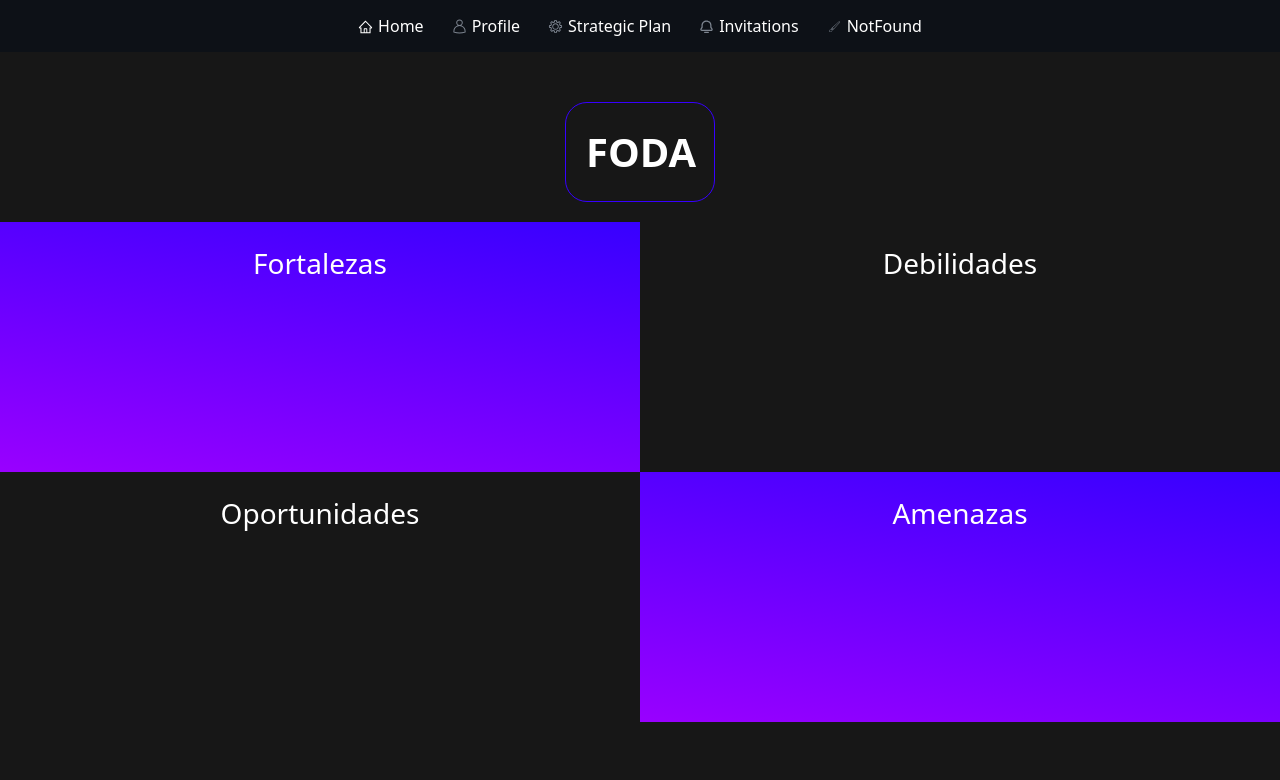
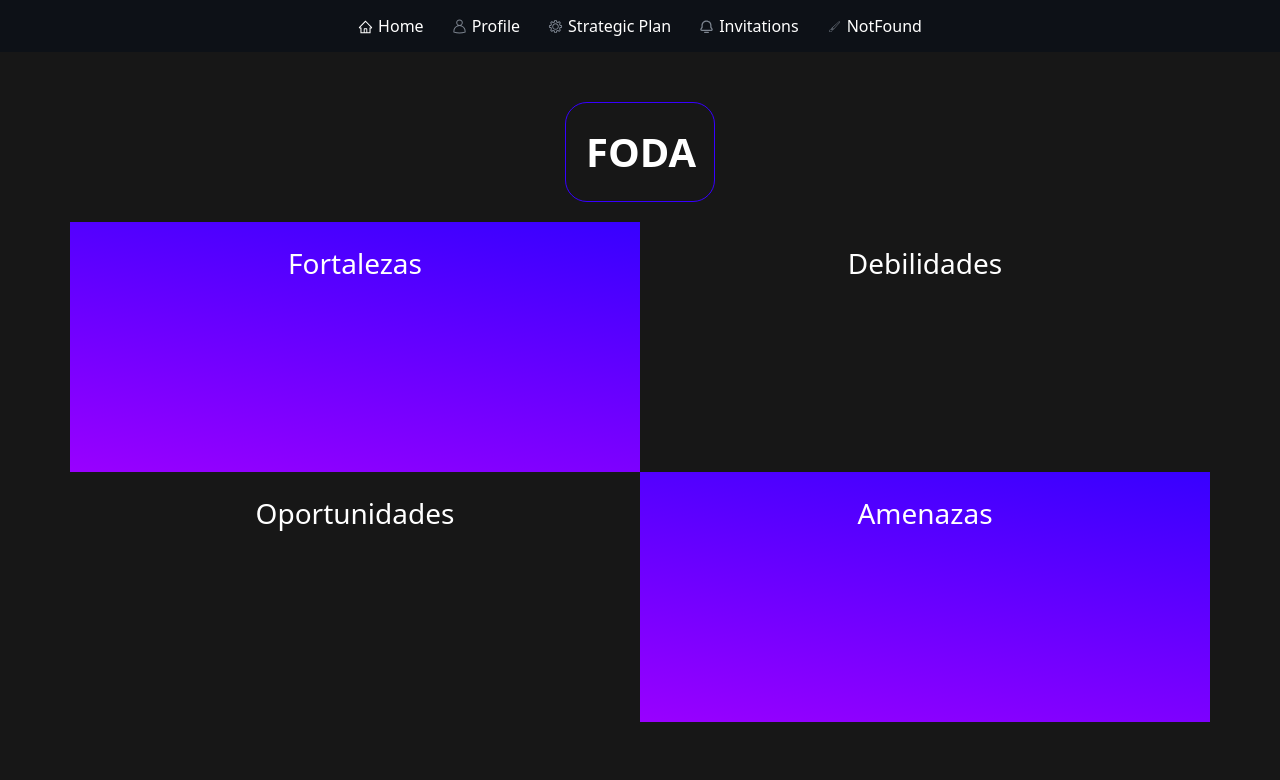
Before and after one commit to GeraldMatarrita/StrategicPlan, an Angular app in the folder frontend/: page /FodaMeca/1 in a window 1280 px wide. Shown: the top 780 px of the page. Built offline with nearby package versions, Linux system fonts and the light colour scheme; no server answers.

Commit message:
casi terminado el FODA-MECA falta ponerlo mas bonito y cambiar a ingles

```diff
--- a/frontend/src/app/pages/FodaMeca/FodaMeca.component.css
+++ b/frontend/src/app/pages/FodaMeca/FodaMeca.component.css
@@ -71,7 +71,7 @@
 }
 
 span {
-  font-size: 1.5rem;
+  font-size: 1.2rem;
 }
 
 h3 {
--- a/frontend/src/app/pages/FodaMeca/FodaMeca.component.html
+++ b/frontend/src/app/pages/FodaMeca/FodaMeca.component.html
@@ -1,5 +1,5 @@
 <div class="foda-meca-style">
-  <div class="container-fluid">
+  <div class="container">
     <!-- Si hay datos de FODA/MECA o no está en modo edición, muestra los datos -->
     <!-- <div *ngIf="fodaMecaData && fodaMecaData.strengths && !editMode"> -->
     <div *ngIf="!editMode">
```
